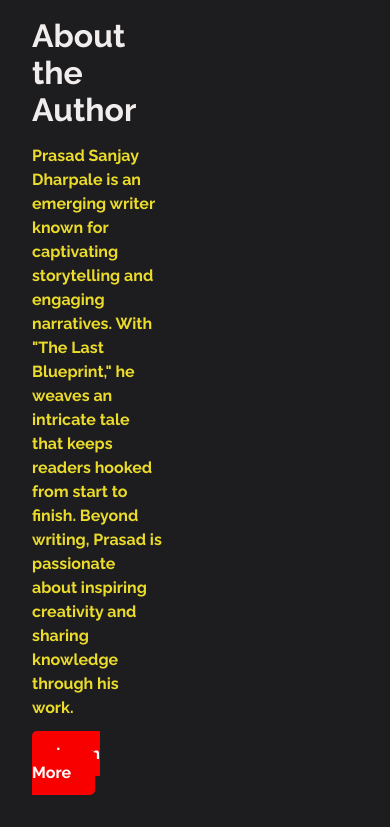
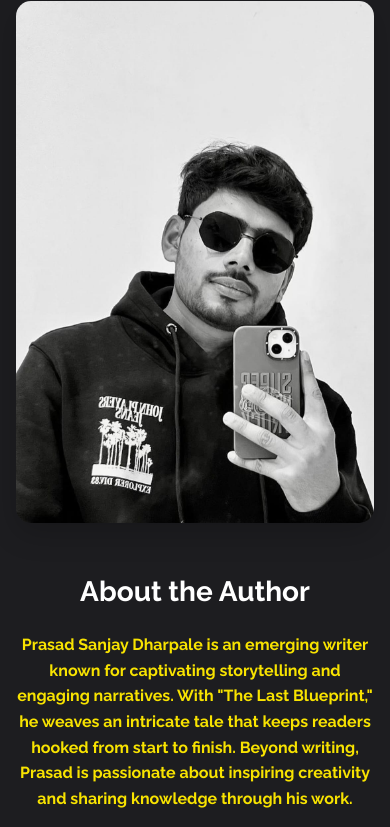
Before and after one commit to new-userr/thelastblueprint, a plain HTML site: page index.html in a window 390 px wide. Shown: the part 971-1798 px from the top of the page. Drawn offline with nearby package versions, Linux system fonts and the light colour scheme.

Commit message:
Update style.css

```diff
--- a/assets/css/style.css
+++ b/assets/css/style.css
@@ -244,59 +244,132 @@ img {
 
 
 .about {
-  margin: 4rem 0;
+  padding: 6rem 2rem;
+  max-width: 1200px;
+  margin: 0 auto;
+}
+
+.about__container {
   display: grid;
-  grid-template-columns: repeat(2, 1fr);
-  gap: 2rem;
+  grid-template-columns: 1.2fr 0.8fr;  /* Adjust ratio between text and image */
+  gap: 4rem;
   align-items: center;
 }
 
-.about__container {
-  display: flex;
-  align-items: center;
-  justify-content: space-between;
-  gap: 2rem;
-  flex-wrap: wrap;
-}
-
 .about__content {
-  flex: 1;
-  padding: 1rem;
+  order: 1;  /* Places content first */
 }
 
 .about__title {
-  font-size: 2rem;
-  color: #f2eded;
-  margin-bottom: 1rem;
+  font-size: 2.5rem;
+  color: var(--white-color);
+  margin-bottom: 1.5rem;
+  line-height: 1.2;
 }
 
 .about__text {
-  font-size: 1rem;
-  line-height: 1.5;
-  color: #ebdb2a;
-  margin-bottom: 1.5rem;
+  font-size: 1.1rem;
+  line-height: 1.6;
+  color: var(--text-color);
+  margin-bottom: 2rem;
 }
 
 .about__button {
-  background-color: #f80000;
-  color: #fff;
-  padding: 0.8rem 1.5rem;
+  display: inline-block;
+  background-color: var(--logo-color);
+  color: var(--white-color);
+  padding: 1rem 2rem;
   text-decoration: none;
   border-radius: 5px;
-  transition: background-color 0.3s ease;
+  transition: all 0.3s ease;
+  font-weight: 700;
 }
 
 .about__button:hover {
-  background-color: #f8e300;
+  background-color: var(--text-color);
+  color: var(--first-color);
+  transform: translateY(-2px);
 }
 
 .about__img {
-  flex: 1;
-  text-align: center;
+  order: 2;  /* Places image second */
+  position: relative;
 }
+
 .about__img img {
-  max-width: 100%;
-  border-radius: 10px;
+  width: 100%;
+  height: auto;
+  border-radius: 15px;
+  box-shadow: 0 10px 30px rgba(0, 0, 0, 0.2);
+  transition: transform 0.3s ease;
+  object-fit: cover;
+}
+
+.about__img img:hover {
+  transform: scale(1.02);
+}
+
+/* Tablet and smaller desktop screens */
+@media screen and (max-width: 992px) {
+  .about {
+    padding: 4rem 1.5rem;
+  }
+
+  .about__container {
+    gap: 3rem;
+  }
+
+  .about__title {
+    font-size: 2.2rem;
+  }
+}
+
+/* Mobile screens */
+@media screen and (max-width: 768px) {
+  .about__container {
+    grid-template-columns: 1fr;  /* Stack vertically on mobile */
+    gap: 2rem;
+  }
+
+  .about__content {
+    order: 2;  /* Content comes second on mobile */
+    text-align: center;
+  }
+
+  .about__img {
+    order: 1;  /* Image comes first on mobile */
+    max-width: 80%;
+    margin: 0 auto;
+  }
+
+  .about__title {
+    font-size: 2rem;
+  }
+
+  .about__button {
+    display: block;
+    max-width: 200px;
+    margin: 0 auto;
+  }
+}
+
+/* Small mobile screens */
+@media screen and (max-width: 480px) {
+  .about {
+    padding: 3rem 1rem;
+  }
+
+  .about__img {
+    max-width: 100%;
+  }
+
+  .about__title {
+    font-size: 1.75rem;
+  }
+
+  .about__text {
+    font-size: 1rem;
+  }
 }
 
 
@@ -391,3 +464,62 @@ html {
     margin-right: auto;
   }
 }
+
+@media screen and (max-width: 992px) {
+  .about {
+    grid-template-columns: 1fr;
+    gap: 3rem;
+    padding: 4rem 1.5rem;
+  }
+
+  .about__container {
+    gap: 3rem;
+  }
+}
+
+@media screen and (max-width: 768px) {
+  .about__container {
+    flex-direction: column;
+  }
+
+  .about__content,
+  .about__img {
+    width: 100%;
+    min-width: 100%;
+  }
+
+  .about__img img {
+    max-width: 100%;
+    margin: 0 auto;
+  }
+
+  .about__title {
+    font-size: 2rem;
+    text-align: center;
+  }
+
+  .about__text {
+    text-align: center;
+  }
+
+  .about__button {
+    display: block;
+    text-align: center;
+    max-width: 200px;
+    margin: 0 auto;
+  }
+}
+
+@media screen and (max-width: 480px) {
+  .about {
+    padding: 3rem 1rem;
+  }
+
+  .about__title {
+    font-size: 1.75rem;
+  }
+
+  .about__text {
+    font-size: 1rem;
+  }
+}
```
